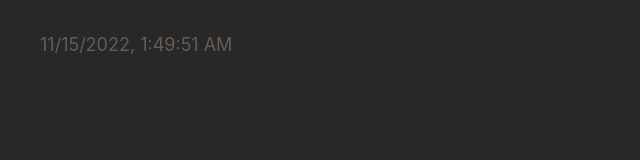
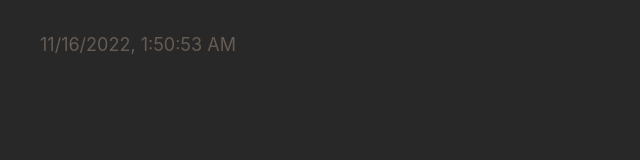
Before and after one commit to kitsune-shampoo/creature, a plain HTML site: page index.html in a window 1280 px wide. Shown: the full height of the page, 0-640 px from the left. Drawn offline with Linux system fonts and the light colour scheme.

Commit message:
deploy: b945477cfb1a265a62dcf0648f375a8fcf9d3054

```diff
--- a/index.html
+++ b/index.html
@@ -17,8 +17,8 @@
     <!-- %after-body-begin.html% -->
 
     <footer>
-      <a class="footer-link" href="https://github.com/kitsune-shampoo/creature/actions/runs/3466737796">
-        <time id="build-timestamp" datetime="2022-11-15T01:49:51.959Z">2022-11-15T01:49:51.959Z</time>
+      <a class="footer-link" href="https://github.com/kitsune-shampoo/creature/actions/runs/3475695680">
+        <time id="build-timestamp" datetime="2022-11-16T01:50:53.621Z">2022-11-16T01:50:53.621Z</time>
       </a>
       <a class="footer-link" href="https://github.com/osmoscraft/osmosfeed">osmosfeed 1.15.1</a>
     </footer>
```
Also changed, not shown: 1 other file.
